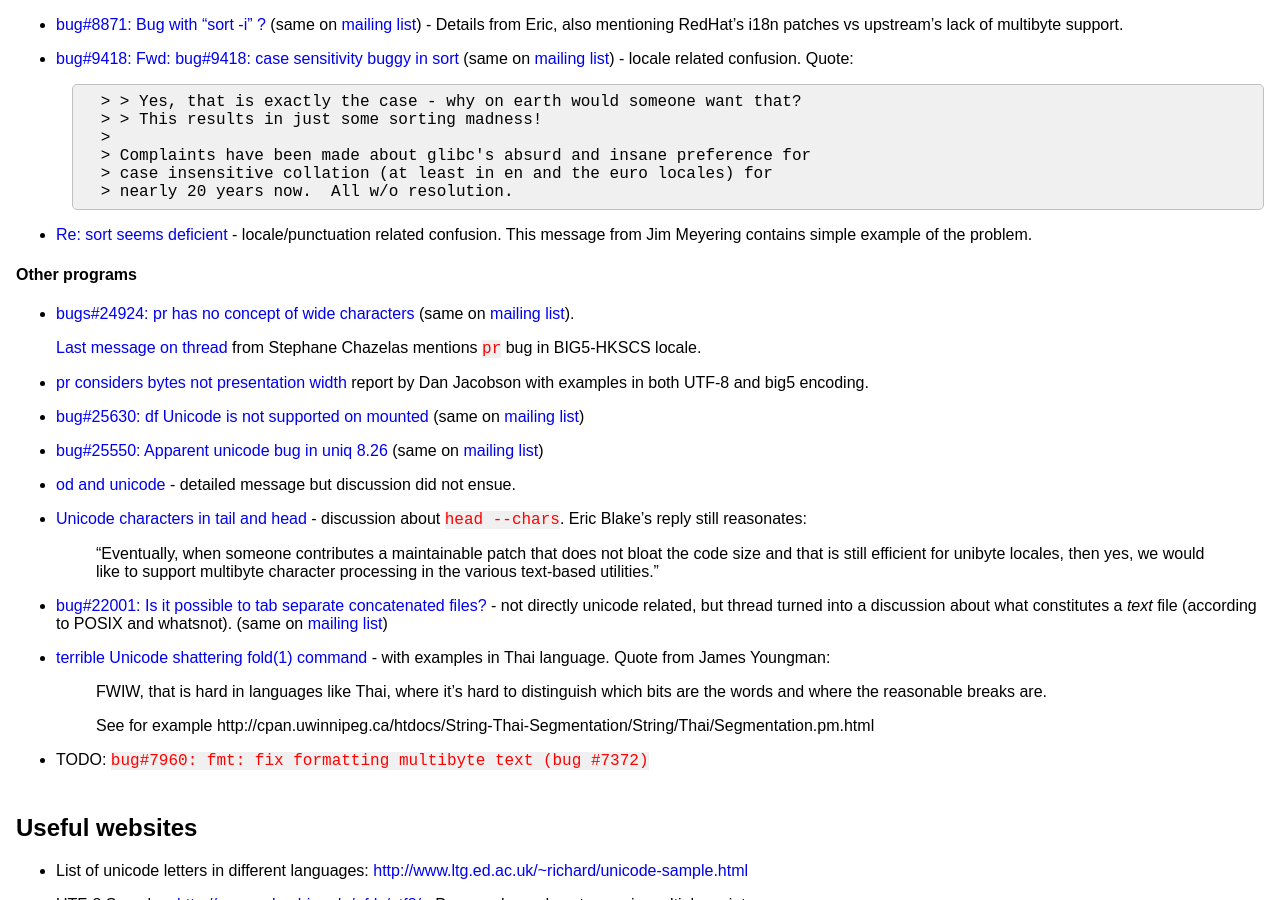
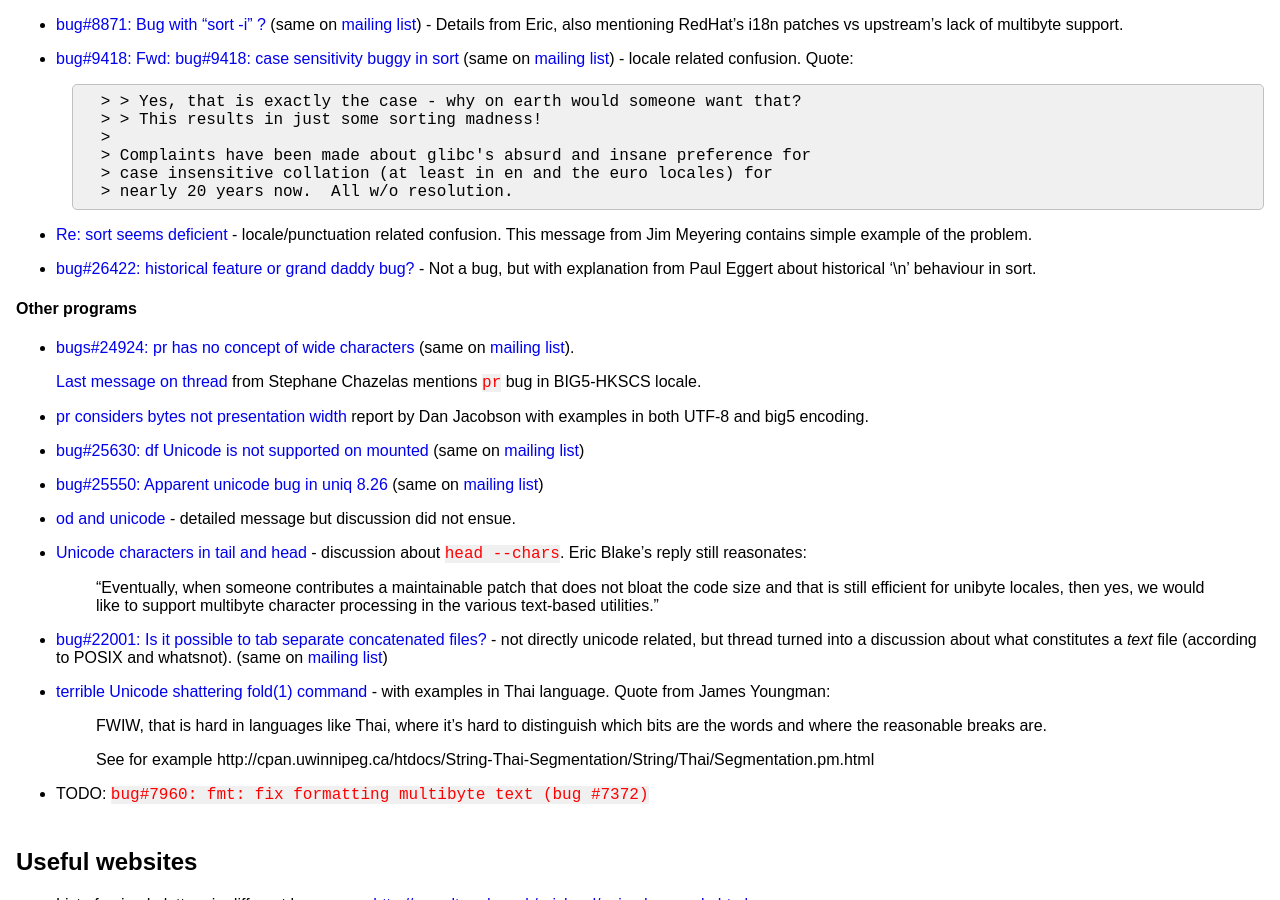
Before and after one commit to agordon/agordon.github.io, a Jekyll site: the page built from _posts/2017-04-07-coreutils-multibyte-support.md, in a window 1280 px wide and 900 px high, scrolled down 2251 px. Built offline with Jekyll 4.4.1, drawn with Linux system fonts in a browser that asks for light colours.

Commit message:
coreutils unicode: mention bug#26422

```diff
--- a/_posts/2017-04-07-coreutils-multibyte-support.md
+++ b/_posts/2017-04-07-coreutils-multibyte-support.md
@@ -207,6 +207,9 @@ Related Bug Reports
   locale/punctuation related confusion. This message from Jim Meyering contains
   simple example of the problem.
 
+* [bug#26422: historical feature or grand daddy bug?](https://lists.gnu.org/archive/html/bug-coreutils/2017-04/msg00031.html) -
+  Not a bug, but with explanation from Paul Eggert about historical
+  '\n' behaviour in sort.
 
 #### Other programs
 
```
